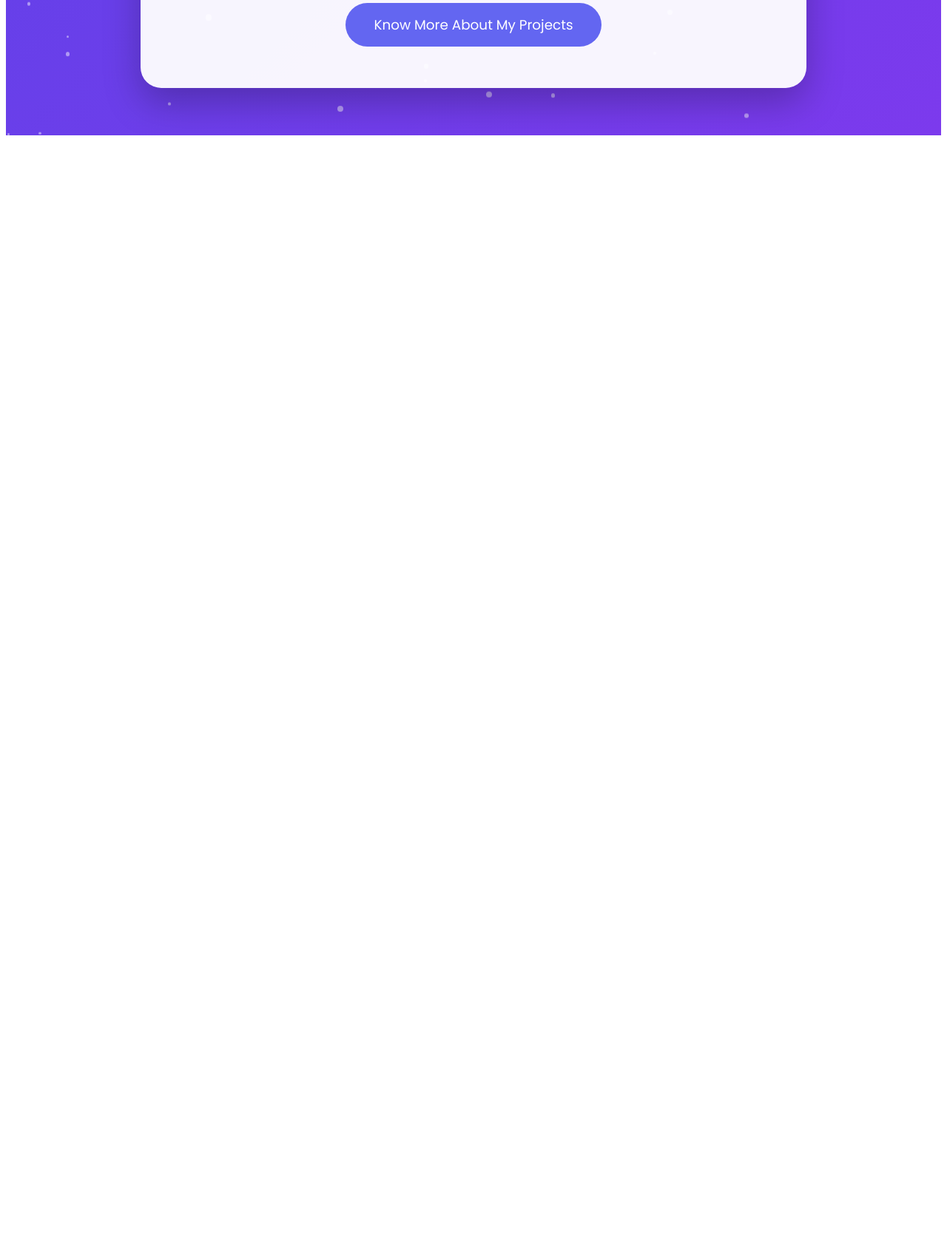
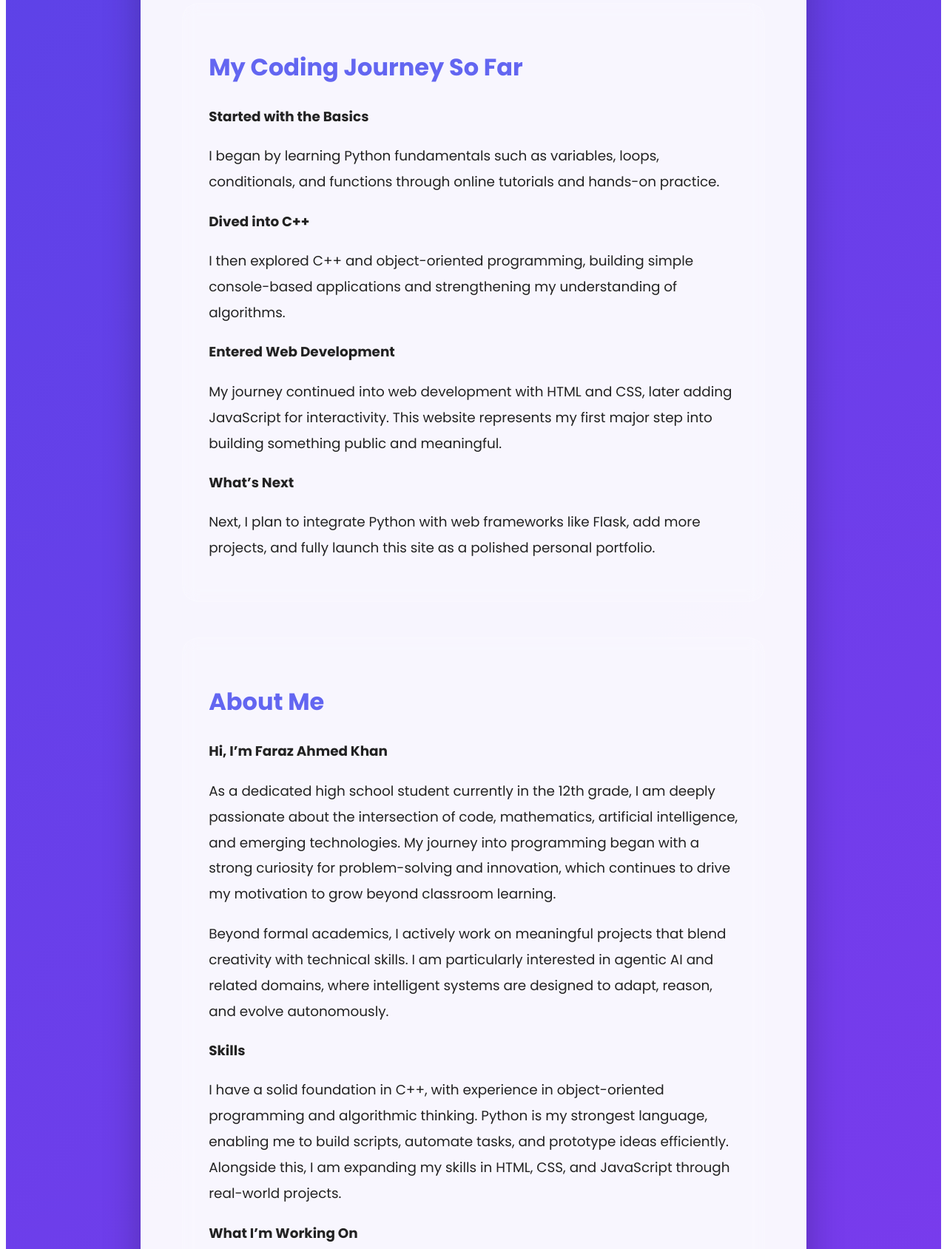
Before and after one commit to khanfarazahmed/buildwithfaraz.in, a plain HTML site: page index.html in a window 1280 px wide. Shown: the part 1628-3317 px from the top of the page at 74% size. Before the commit the page ends 1819 px from the top, so only its background shows below. Drawn offline with Linux system fonts and the light colour scheme.

Commit message:
Created index.html

```diff
--- a/index.html
+++ b/index.html
@@ -45,6 +45,71 @@
             </p>
         </div>
 
+        <div class="hero-projects">
+    <h2>My Coding Journey So Far</h2>
+
+    <p><strong>Started with the Basics</strong></p>
+    <p>
+        I began by learning Python fundamentals such as variables, loops, conditionals, and functions through online
+        tutorials and hands-on practice.
+    </p>
+
+    <p><strong>Dived into C++</strong></p>
+    <p>
+        I then explored C++ and object-oriented programming, building simple console-based applications and
+        strengthening my understanding of algorithms.
+    </p>
+
+    <p><strong>Entered Web Development</strong></p>
+    <p>
+        My journey continued into web development with HTML and CSS, later adding JavaScript for interactivity.
+        This website represents my first major step into building something public and meaningful.
+    </p>
+
+    <p><strong>What’s Next</strong></p>
+    <p>
+        Next, I plan to integrate Python with web frameworks like Flask, add more projects, and fully launch this
+        site as a polished personal portfolio.
+    </p>
+</div>
+
+        <div class="hero-projects">
+    <h2>About Me</h2>
+
+    <p><strong>Hi, I’m Faraz Ahmed Khan</strong></p>
+
+    <p>
+        As a dedicated high school student currently in the 12th grade, I am deeply passionate about the intersection
+        of code, mathematics, artificial intelligence, and emerging technologies. My journey into programming began
+        with a strong curiosity for problem-solving and innovation, which continues to drive my motivation to grow
+        beyond classroom learning.
+    </p>
+
+    <p>
+        Beyond formal academics, I actively work on meaningful projects that blend creativity with technical skills.
+        I am particularly interested in agentic AI and related domains, where intelligent systems are designed to
+        adapt, reason, and evolve autonomously.
+    </p>
+
+    <p><strong>Skills</strong></p>
+
+    <p>
+        I have a solid foundation in C++, with experience in object-oriented programming and algorithmic thinking.
+        Python is my strongest language, enabling me to build scripts, automate tasks, and prototype ideas efficiently.
+        Alongside this, I am expanding my skills in HTML, CSS, and JavaScript through real-world projects.
+    </p>
+
+    <p><strong>What I’m Working On</strong></p>
+
+    <p>
+        Currently, I am refining my Python skills while expanding my web development knowledge. This website is my
+        first major project and serves as a living record of my learning journey, with plans to integrate backend
+        logic, interactive features, and structured project showcases.
+    </p>
+
+
+</div>
+
         <div class="hero-cta">
             <button id="learn-more-btn" class="primary-btn">Know More About My Projects</button>
         </div>
```
